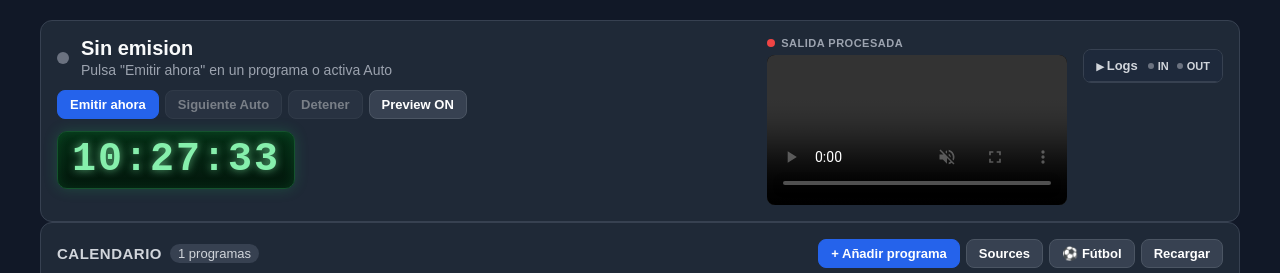
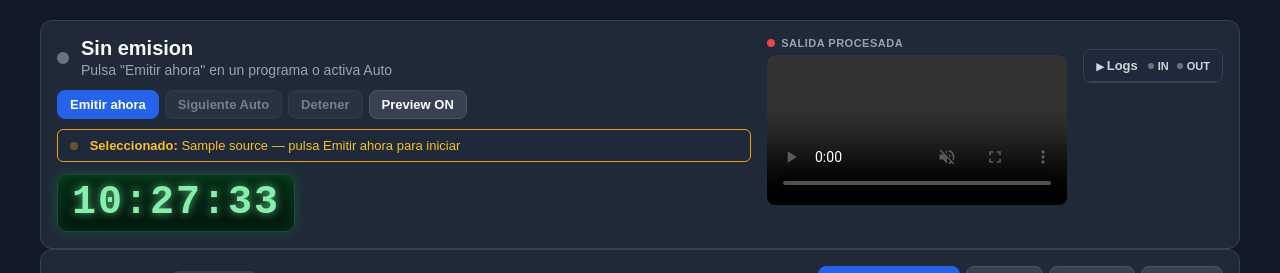
Before and after one commit to ratopro/youtube-m3u8, a Flask app: template templates/player.html in a window 1280 px wide. Shown: the part 88-361 px from the top of the page. Run offline with Flask 3, Linux system fonts and the light colour scheme; the template is opened without the code that fills it: most values are stand-ins (such as "Sample title", 1, 10 or a date in 2020); data that the repository does not hold is empty; parts of the project's set-up code (start-up, migrations or seed data) failed here and were passed over.

Commit message:
Siguiente Auto only updates preview; Emitir ahora activates program
- /api/auto/next now stores the selected source as 'pending'
  and only starts the preview stream. Program output is NOT
  changed. Can be called multiple times to cycle through sources
  without affecting the live program.
- New /api/emit_now activates the pending source in the program
  stream. Falls back to the old behavior (next auto source) if
  no pending source is set.
- pending_source state added to stream_state and template context
- UI shows a yellow 'pending' indicator with the selected source
  name when Siguiente Auto is pressed but Emitir ahora is not
- After Emitir ahora, page reloads to show the new active source

```diff
--- a/src/web.py
+++ b/src/web.py
@@ -538,6 +538,7 @@
         "current_source_id": None,
         "current_reason": None,
         "current_calendar_id": None,
+        "pending_source": None,
         "logs": {"preview": [], "processed": [], "presentation": [], "program": []},
     }
 
@@ -1422,6 +1423,7 @@
             current_source_id=stream_state.get("current_source_id"),
             current_reason=stream_state.get("current_reason"),
             current_calendar_id=stream_state.get("current_calendar_id"),
+            pending_source=stream_state.get("pending_source"),
             overlap_ids=overlap_ids,
             processed_enabled=processed_enabled,
             processed_error=stream_state.get("processed_error"),
@@ -1520,6 +1522,9 @@
             "current_source_name": stream_state.get("source_url_name"),
             "current_entry": current_summary,
             "next_entry": next_summary,
+            "pending_source": {
+                "name": stream_state.get("pending_source", {}).get("source", {}).get("name")
+            } if stream_state.get("pending_source") else None,
         })
 
     @app.route("/sources")
@@ -2788,9 +2793,59 @@
 
     @app.route("/api/auto/next", methods=["POST"])
     def api_auto_next():
-        stop_preview_stream()
-        stop_presentation_stream()
-        segment_cache.clear()
+        ap = playout.find_next_after_previous()
+        if ap:
+            source, cal_id = ap
+            stream_state["pending_source"] = {
+                "source": source,
+                "calendar_id": cal_id,
+                "reason": "after_previous",
+            }
+        else:
+            if not playout.is_auto_enabled():
+                return jsonify({"ok": False, "error": "Auto no activo"})
+            source = playout.get_next_auto_source()
+            if not source:
+                return jsonify({"ok": False, "error": "No hay fuentes auto disponibles"})
+            stream_state["pending_source"] = {
+                "source": source,
+                "calendar_id": None,
+                "reason": "auto",
+            }
+
+        try:
+            url = source["url"]
+            source_type = source.get("type", "youtube")
+            hls_url = _hls_url_for_source(url, source_type)
+            if hls_url and not StreamExtractor.is_hls_url(hls_url):
+                start_preview_stream(hls_url)
+            elif hls_url:
+                start_preview_stream(hls_url)
+        except Exception:
+            pass
+
+        return jsonify({
+            "ok": True,
+            "source_name": source.get("name"),
+            "pending": True,
+        })
+
+    @app.route("/api/emit_now", methods=["POST"])
+    def api_emit_now():
+        pending = stream_state.get("pending_source")
+        if pending:
+            source = pending["source"]
+            cal_id = pending.get("calendar_id")
+            reason = pending.get("reason", "manual")
+            stream_state["pending_source"] = None
+            if cal_id:
+                playout.set_calendar_played(cal_id)
+            ok = activate_source(source, reason, cal_id)
+            return jsonify({
+                "ok": ok,
+                "source_name": source.get("name"),
+                "error": None if ok else stream_state.get("error"),
+            })
 
         ap = playout.find_next_after_previous()
         if ap:
@@ -2800,12 +2855,10 @@
             return jsonify({"ok": ok, "source_name": source.get("name")})
 
         if not playout.is_auto_enabled():
-            force_presentation("auto desactivado")
             return jsonify({"ok": False, "error": "Auto no activo"})
 
         source = playout.get_next_auto_source()
         if not source:
-            force_presentation("sin fuentes auto")
             return jsonify({"ok": False, "error": "No hay fuentes auto disponibles"})
 
         ok = activate_source(source, "auto", None)
--- a/templates/player.html
+++ b/templates/player.html
@@ -240,6 +240,27 @@
             text-transform: uppercase; letter-spacing: 1px;
         }
         .preview-player { position: relative; }
+        .pending-info {
+            margin-top: 10px;
+            padding: 8px 12px;
+            background: #1e293b;
+            border: 1px solid #f59e0b;
+            border-radius: 6px;
+            color: #fbbf24;
+            font-size: 13px;
+        }
+        .pending-info .pending-dot {
+            display: inline-block;
+            width: 8px; height: 8px;
+            background: #f59e0b;
+            border-radius: 50%;
+            margin-right: 8px;
+            animation: pulse-pending 1.5s ease-in-out infinite;
+        }
+        @keyframes pulse-pending {
+            0%, 100% { opacity: 1; }
+            50% { opacity: 0.3; }
+        }
         .digital-clock {
             margin-top: 12px;
             display: inline-block;
@@ -461,6 +482,14 @@
                     <button class="btn btn-sm" onclick="nextAuto()" {% if not auto_enabled %}disabled{% endif %}>Siguiente Auto</button>
                     <button class="btn btn-sm" onclick="stopEmission()" {% if not connected %}disabled{% endif %}>Detener</button>
                     <button class="btn btn-sm" id="preview-toggle-btn" onclick="togglePreview()">Preview ON</button>
+                </div>
+                <div id="pending-info" class="pending-info" {% if not pending_source %}style="display:none;"{% endif %}>
+                    {% if pending_source %}
+                    <span class="pending-dot"></span>
+                    <strong>Seleccionado:</strong>
+                    <span id="pending-source-name">{{ pending_source.source.name }}</span>
+                    &mdash; pulsa Emitir ahora para iniciar
+                    {% endif %}
                 </div>
                 <div class="digital-clock" id="digital-clock">--:--:--</div>
             </div>
@@ -1812,25 +1841,40 @@
         fetch('/api/auto/next', { method: 'POST' })
             .then(function(r) { return r.json(); })
             .then(function(data) {
-                if (data.ok) { location.reload(); }
-                else { showError(data.error || 'No hay fuentes auto disponibles'); }
-            });
-    }
-
-    function emitNow() {
-        fetch('/api/auto/next', { method: 'POST' })
-            .then(function(r) { return r.json(); })
-            .then(function(data) {
-                if (data.ok) { location.reload(); return; }
-                fetch('/api/presentation/start', { method: 'POST' })
-                    .then(function(r2) { return r2.json(); })
-                    .then(function(data2) {
-                        if (data2.ok) { location.reload(); }
-                        else { showError(data2.error || 'No se pudo iniciar emision'); }
-                    })
-                    .catch(function() { showError('Error de red'); });
+                if (data.ok) {
+                    updatePendingSource(data.source_name);
+                    showPendingInfo(data.source_name);
+                } else {
+                    showError(data.error || 'No hay fuentes auto disponibles');
+                }
             })
             .catch(function() { showError('Error de red'); });
+    }
+
+    function emitNow() {
+        fetch('/api/emit_now', { method: 'POST' })
+            .then(function(r) { return r.json(); })
+            .then(function(data) {
+                if (data.ok) {
+                    location.reload();
+                } else {
+                    showError(data.error || 'No se pudo iniciar emision');
+                }
+            })
+            .catch(function() { showError('Error de red'); });
+    }
+
+    function updatePendingSource(name) {
+        var el = document.getElementById('pending-source-name');
+        if (el) el.textContent = name || '';
+    }
+
+    function showPendingInfo(name) {
+        var info = document.getElementById('pending-info');
+        if (info) {
+            info.style.display = '';
+            info.textContent = 'Seleccionado: ' + name + ' (pulsa Emitir ahora para iniciar)';
+        }
     }
 
     function validateSource(id) {
```
